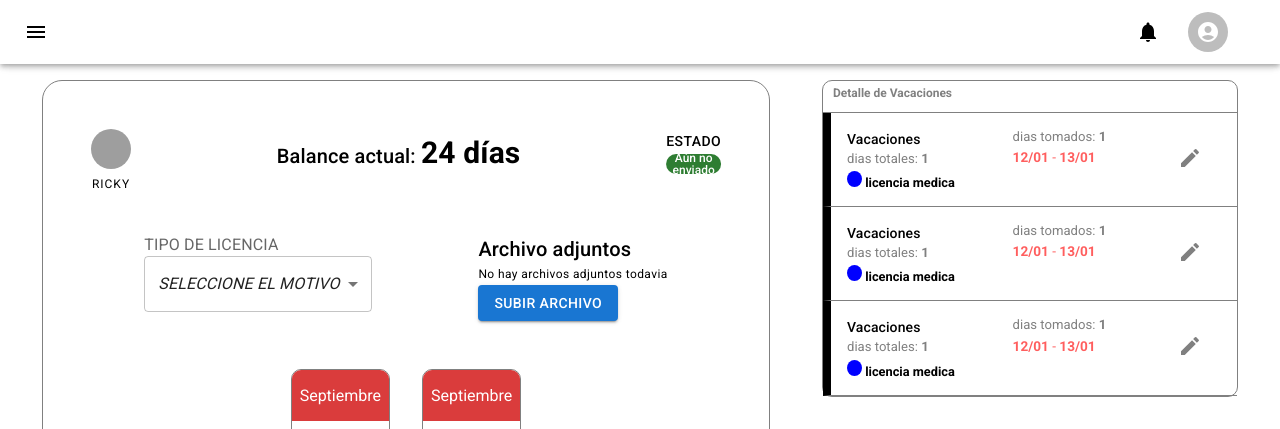
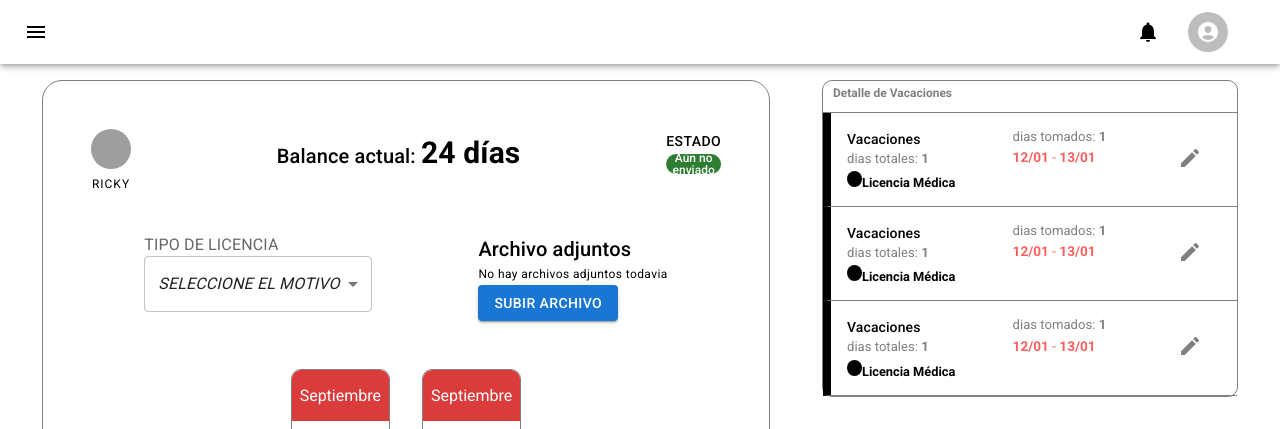
Before and after one commit to PJoaquin-adviters/Proyecto-final-adviters, a React (Create React App) app: page /cargarLicencia in a window 1280 px wide. Shown: the top 429 px of the page. Built offline with nearby package versions, Linux system fonts and the light colour scheme; grey boxes are pictures that could not be loaded.

Commit message:
Cambia valores para que coincidan con los de la API

```diff
--- a/src/Pages/CargarLicenciaPage/CargarLicenciaPage.jsx
+++ b/src/Pages/CargarLicenciaPage/CargarLicenciaPage.jsx
@@ -50,9 +50,9 @@ const CargarLicenciaPage = () => {
                   <MenuItem value="None">
                     <em>SELECCIONE EL MOTIVO</em>
                   </MenuItem>
-                  <MenuItem value={"medica"}>Médica</MenuItem>
+                  <MenuItem value={"licencia medica"}>Licencia médica</MenuItem>
                   <MenuItem value={"vacaciones"}>Vacaciones</MenuItem>
-                  <MenuItem value={"dia-de-estudio"}>Dia de estudio</MenuItem>
+                  <MenuItem value={"dias estudio"}>Dia de estudio</MenuItem>
                 </Select>
               </span>
               <span>
@@ -122,6 +122,7 @@ const CargarLicenciaPage = () => {
         <aside>
           <Lista titulo="Detalle de Vacaciones">
             <>
+            {/* la idea sería hacer acá el map del get, conseguir la data y después hacer un map por cada elemento. con el fin de renderizar cada caso particular */}
             <ListItemCargaLicencia></ListItemCargaLicencia>
             <ListItemCargaLicencia></ListItemCargaLicencia>
             <ListItemCargaLicencia></ListItemCargaLicencia>
--- a/src/components/ListItemCargaLicencia/ListItemCargaLicencia.jsx
+++ b/src/components/ListItemCargaLicencia/ListItemCargaLicencia.jsx
@@ -4,12 +4,13 @@ import { Typography } from '@mui/material'
 import CreateIcon from '@mui/icons-material/Create';
 
 const ListItemCargaLicencia = () => {
-    let licencia = "";
-    let totalDias = "";
-    let motivoLicencia = "licencia medica";
+    let type = "";
+    //este campo no lo tiene la API
     let totalDiasTomados = 0;
-    let fechaInicioLicencia = "";
-    let fechaFinLicencia = "";
+    let startDate = "";
+    let endDate = "";
+    //acá habría que hacer una resta entre dates
+    let totalDias = endDate - startDate || "";
 
     const coloresIconoLicencia = {
         "vacaciones" : "purple",
@@ -20,15 +21,16 @@ const ListItemCargaLicencia = () => {
   return (
     <div id='contenedor-item-cargar-licencia'>
         <span>
-            <Typography variant="subtitle2">{licencia || "Vacaciones"}</Typography>
+            <Typography variant="subtitle2">{type || "Vacaciones"}</Typography>
             <p className='item-cl-texto-secundario'>dias totales: <b>{totalDias || 1}</b></p>
             <p className='item-cl-motivo'>
-            <span className='item-cl-icono' style={{backgroundColor : `${coloresIconoLicencia[motivoLicencia]}`}}></span> {motivoLicencia || "Licencia Médica"}
+            <span className='item-cl-icono' style={{backgroundColor : `${coloresIconoLicencia[type]}`}}></span>
+            {type || "Licencia Médica"}
             </p>
         </span>
         <span>
             <p className='item-cl-texto-secundario'>dias tomados: <b>{totalDiasTomados || 1}</b></p>
-            <p className='item-cl-fecha'><b>{fechaInicioLicencia || "12/01"}</b> - <b>{fechaFinLicencia || "13/01"}</b></p>
+            <p className='item-cl-fecha'><b>{startDate || "12/01"}</b> - <b>{endDate || "13/01"}</b></p>
         </span>
         <span>
             <CreateIcon></CreateIcon>
```
